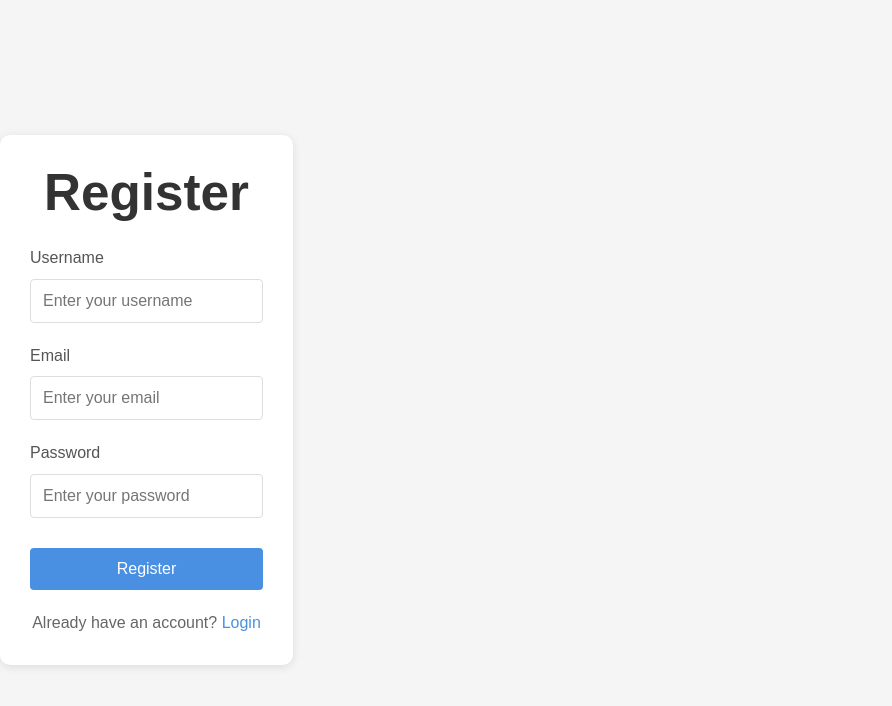
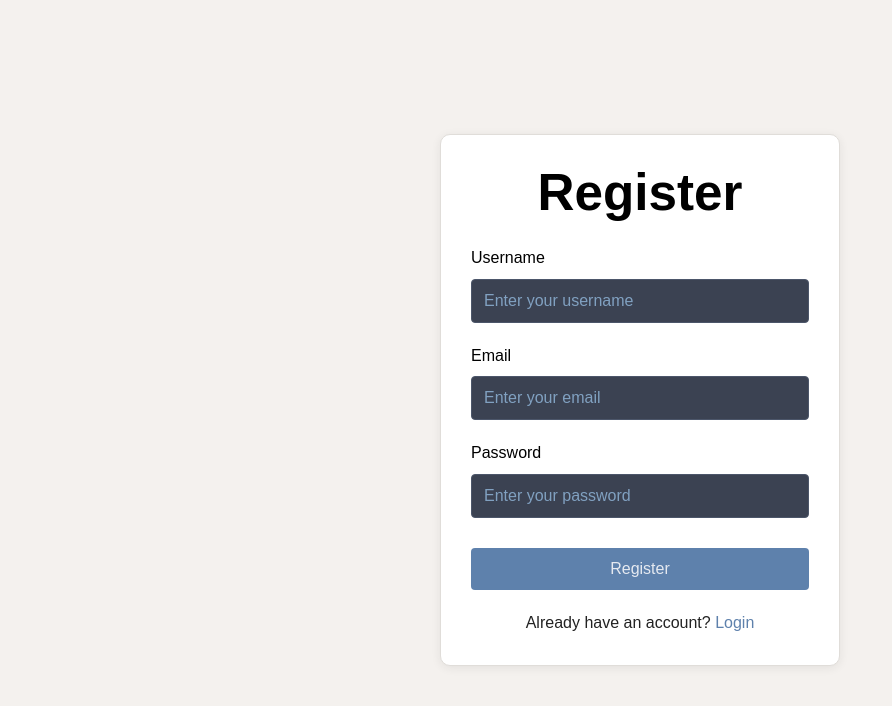
Before and after one commit to emmanyouwell/OptiScan, a React (Vite) app in the folder frontend/: page /register in a window 1280 px wide. Shown: the top 706 px of the page, without its empty margins (0-892 px from the left). Built offline with nearby package versions, Linux system fonts and the light colour scheme.

Commit message:
design lang kahit papano

```diff
--- a/frontend/src/components/CSS/Login.css
+++ b/frontend/src/components/CSS/Login.css
@@ -1,37 +1,44 @@
 html, body, #root {
-  height: 100%;
+  height: 100vh;
+  width: 100vw;
   margin: 0;
   padding: 0;
+  overflow-x: hidden;
 }
 
 body {
-  height: 100%;
+  height: 100vh;
   margin: 0;
   padding: 0;
-  background-color: #f5f5f5;
+  background-color: #F4F1EE;
 }
 
 .login-container {
-  min-height: 100vh;
+  height: 100vh;
+  width: 100vw;
   display: flex;
   justify-content: center;   /* centers horizontally */
   align-items: center;       /* centers vertically */
-  background-color: #f5f5f5;
+  background-color: #F4F1EE;
+  margin: 0;
+  padding: 0;
+  box-sizing: border-box;
 }
 
 .login-form-wrapper {
-  background-color: white;
+  background-color: #FFFFFF;
   border-radius: 10px;
-  box-shadow: 0 2px 10px rgba(0, 0, 0, 0.1);
+  box-shadow: 0 2px 10px rgba(34, 34, 34, 0.08);
   padding: 30px;
   width: 100%;
   max-width: 400px;
+  border: 1px solid #E0DDD9;
 }
 
 h1 {
   margin-bottom: 24px;
   text-align: center;
-  color: #333;
+  color: #000000 !important;
 }
 
 .form-group {
@@ -42,28 +49,35 @@ label {
   display: block;
   margin-bottom: 8px;
   font-weight: 500;
-  color: #555;
+  color: #000000 !important;
 }
 
 input {
   width: 100%;
   padding: 12px;
-  border: 1px solid #ddd;
+  border: 1px solid #BDB6B0;
   border-radius: 4px;
   font-size: 16px;
   transition: border-color 0.2s;
+  background-color: #FFFFFF;
+  color: #222222;
+  box-sizing: border-box;
 }
 
 input:focus {
   outline: none;
-  border-color: #4a90e2;
+  border-color: #388E3C;
+}
+
+input::placeholder {
+  color: #8D8D8D;
 }
 
 .login-button {
   width: 100%;
   padding: 12px;
-  background-color: #4a90e2;
-  color: white;
+  background-color: #388E3C;
+  color: #FFFFFF;
   border: none;
   border-radius: 4px;
   font-size: 16px;
@@ -73,33 +87,35 @@ input:focus {
 }
 
 .login-button:hover {
-  background-color: #3a7bc8;
+  background-color: #2E7031;
 }
 
 .error-message {
-  color: #e74c3c;
+  color: #C62828;
   margin-bottom: 16px;
   padding: 10px;
-  background-color: #fdedec;
+  background-color: #FDECEA;
   border-radius: 4px;
-  border-left: 4px solid #e74c3c;
+  border-left: 4px solid #C62828;
 }
 
 .additional-options {
   margin-top: 20px;
   text-align: center;
+  color: #222222;
 }
 
 .additional-options a {
-  color: #4a90e2;
+  color: #1565C0;
   text-decoration: none;
 }
 
 .additional-options a:hover {
   text-decoration: underline;
+  color: #388E3C;
 }
 
 .additional-options p {
   margin-top: 10px;
-  color: #666;
+  color: #222222;
 }
--- a/frontend/src/components/CSS/Register.css
+++ b/frontend/src/components/CSS/Register.css
@@ -1,30 +1,37 @@
 html, body, #root {
-  height: 100%;
+  height: 100vh;
+  width: 100vw;
   margin: 0;
   padding: 0;
+  overflow-x: hidden;
 }
 
 .register-container {
-  min-height: 100vh;
+  height: 100vh;
+  width: 100vw;
   display: flex;
   justify-content: center;
   align-items: center;
-  background-color: #f5f5f5;
+  background-color: #F4F1EE;
+  margin: 0;
+  padding: 0;
+  box-sizing: border-box;
 }
 
 .register-form-wrapper {
-  background-color: white;
+  background-color: #FFFFFF;
   border-radius: 10px;
-  box-shadow: 0 2px 10px rgba(0, 0, 0, 0.1);
+  box-shadow: 0 2px 10px rgba(34, 34, 34, 0.08);
   padding: 30px;
   width: 100%;
   max-width: 400px;
+  border: 1px solid #E0DDD9;
 }
 
 h1 {
   margin-bottom: 24px;
   text-align: center;
-  color: #333;
+  color: #E5E9F0;
 }
 
 .form-group {
@@ -35,28 +42,35 @@ label {
   display: block;
   margin-bottom: 8px;
   font-weight: 500;
-  color: #555;
+  color: #E5E9F0;
 }
 
 input {
   width: 100%;
   padding: 12px;
-  border: 1px solid #ddd;
+  border: 1px solid #4C566A;
   border-radius: 4px;
   font-size: 16px;
   transition: border-color 0.2s;
+  background-color: #3B4252;
+  color: #E5E9F0;
+  box-sizing: border-box;
 }
 
 input:focus {
   outline: none;
-  border-color: #4a90e2;
+  border-color: #5E81AC;
+}
+
+input::placeholder {
+  color: #81A1C1;
 }
 
 .register-button {
   width: 100%;
   padding: 12px;
-  background-color: #4a90e2;
-  color: white;
+  background-color: #5E81AC;
+  color: #E5E9F0;
   border: none;
   border-radius: 4px;
   font-size: 16px;
@@ -66,7 +80,7 @@ input:focus {
 }
 
 .register-button:hover {
-  background-color: #3a7bc8;
+  background-color: #5073A0;
 }
 
 .error-message {
@@ -81,13 +95,15 @@ input:focus {
 .additional-options {
   margin-top: 20px;
   text-align: center;
+  color: #E5E9F0;
 }
 
 .additional-options a {
-  color: #4a90e2;
+  color: #5E81AC;
   text-decoration: none;
 }
 
 .additional-options a:hover {
   text-decoration: underline;
+  color: #81A1C1;
 }
```
